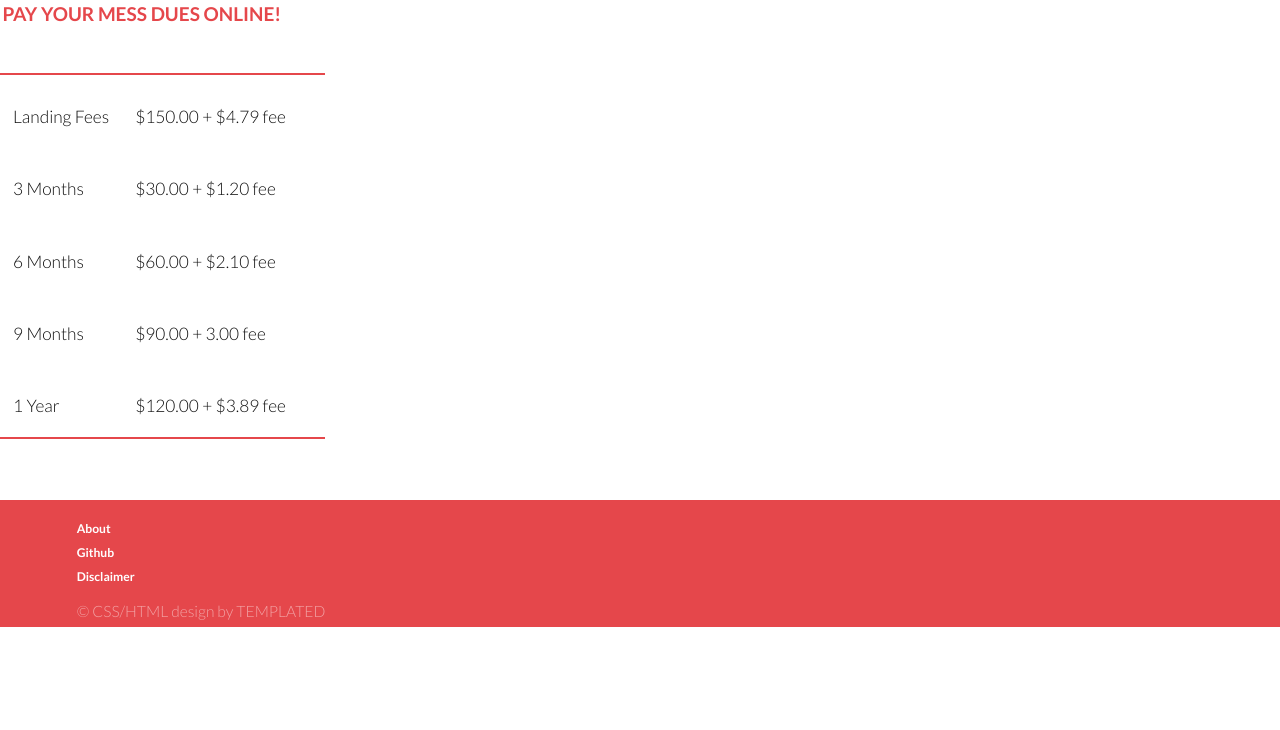
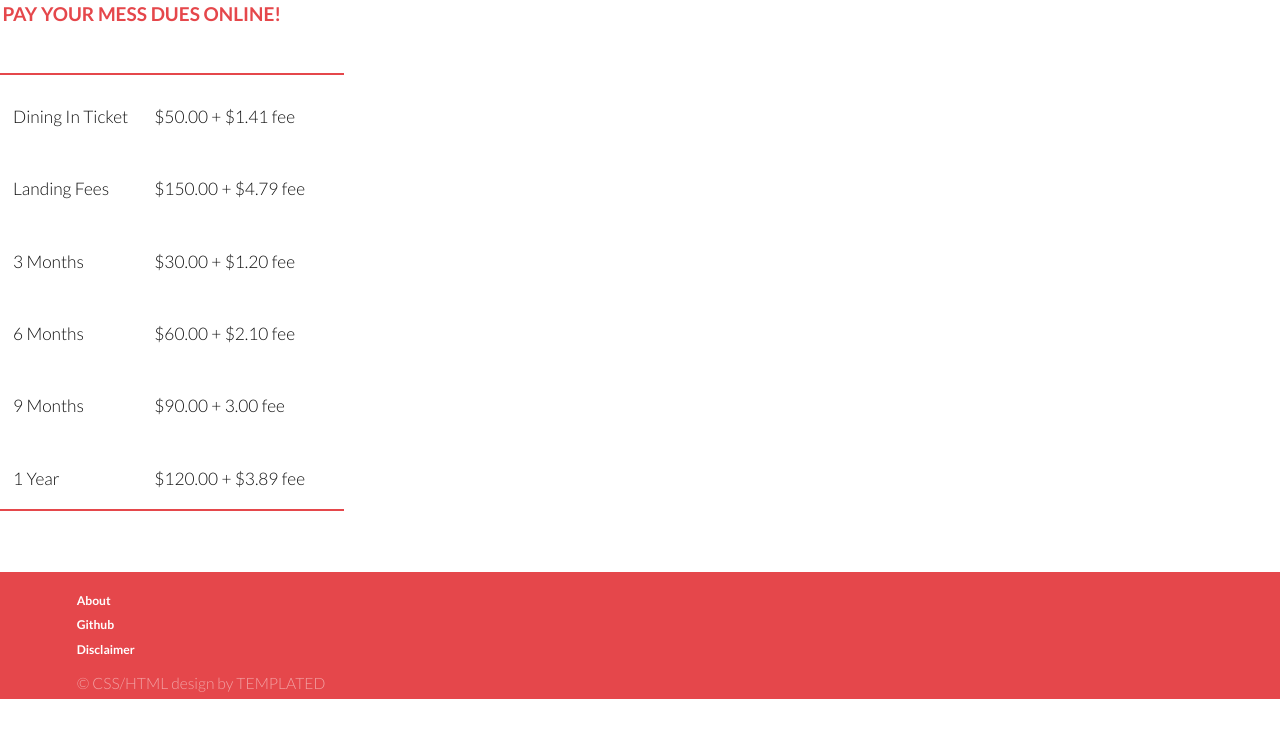
Before and after one commit to DickJ/vt3, a Flask app: page /dues in a window 1280 px wide. Shown: the part 87-817 px from the top of the page. Before the commit the page ends 714 px from the top, so only its background shows below. Run offline with Flask 2, Linux system fonts and the light colour scheme; parts of the project's set-up code (start-up, migrations or seed data) failed here and were passed over; some libraries are stand-ins or nearby versions.

Commit message:
Dining In Ticket Purchase

```diff
--- a/app/templates/dues.html
+++ b/app/templates/dues.html
@@ -23,6 +23,25 @@
                     </thead>
                     <tbody>
                         <tr>
+                            <td>Dining In Ticket</td>
+                            <td>$50.00 + $1.41 fee</td>
+                            <td>
+                                <form action="/dues" method="POST">
+                                  {{ form.hidden_tag() }}
+                                  <input type="hidden" name="amount" value="5141">
+                                  <script
+                                    src="https://checkout.stripe.com/checkout.js" class="stripe-button"
+                                    data-key="pk_test_3NqedUZkYW5OeMPG1tXQOCOV"
+                                    data-amount="5141"
+                                    data-name="$50 Landing Fees"
+                                    data-description="+$1.41 Credit Card Fee"
+                                    data-image="static/images/vt3.png"
+                                    data-locale="auto">
+                                  </script>
+                                </form>
+                            </td>
+                        </tr>
+                        <tr>
                             <td>Landing Fees</td>
                             <td>$150.00 + $4.79 fee</td>
                             <td>
@@ -31,7 +50,7 @@
                                   <input type="hidden" name="amount" value="15479">
                                   <script
                                     src="https://checkout.stripe.com/checkout.js" class="stripe-button"
-                                    data-key="pk_live_Hj1E6oPxWFQMFSFo1O1q5C2t"
+                                    data-key="pk_test_3NqedUZkYW5OeMPG1tXQOCOV"
                                     data-amount="15479"
                                     data-name="$150 Landing Fees"
                                     data-description="+$4.79 Credit Card Fee"
@@ -50,7 +69,7 @@
                                   <input type="hidden" name="amount" value="3120">
                                   <script
                                     src="https://checkout.stripe.com/checkout.js" class="stripe-button"
-                                    data-key="pk_live_Hj1E6oPxWFQMFSFo1O1q5C2t"
+                                    data-key="pk_live_lGm77qI6A2EPB8voZy39FTg7"
                                     data-amount="3120"
                                     data-name="3 Months Dues - $30"
                                     data-description="+$1.20 Credit Card Fee"
@@ -69,7 +88,7 @@
                                   <input type="hidden" name="amount" value="6210">
                                   <script
                                     src="https://checkout.stripe.com/checkout.js" class="stripe-button"
-                                    data-key="pk_live_Hj1E6oPxWFQMFSFo1O1q5C2t"
+                                    data-key="pk_live_lGm77qI6A2EPB8voZy39FTg7"
                                     data-amount="6210"
                                     data-name="6 Months Dues - $60"
                                     data-description="+$2.10 Credit Card Fee"
@@ -88,7 +107,7 @@
                                   <input type="hidden" name="amount" value="9300">
                                   <script
                                     src="https://checkout.stripe.com/checkout.js" class="stripe-button"
-                                    data-key="pk_live_Hj1E6oPxWFQMFSFo1O1q5C2t"
+                                    data-key="pk_live_lGm77qI6A2EPB8voZy39FTg7"
                                     data-amount="9300"
                                     data-name="9 Months Dues - $90"
                                     data-description="+$3.00 Credit Card Fee"
@@ -107,7 +126,7 @@
                                   <input type="hidden" name="amount" value="12389">
                                   <script
                                     src="https://checkout.stripe.com/checkout.js" class="stripe-button"
-                                    data-key="pk_live_Hj1E6oPxWFQMFSFo1O1q5C2t"
+                                    data-key="pk_live_lGm77qI6A2EPB8voZy39FTg7"
                                     data-amount="12389"
                                     data-name="1 Year Dues - $120"
                                     data-description="+$3.89 Credit Card Fee"
--- a/app/views.py
+++ b/app/views.py
@@ -1,5 +1,5 @@
 from app import app, helpers
-from app.forms import SignupForm, UnsubscribeForm, BugReportForm, HolidayPartyTickets, DuesForm, MugsForm
+from app.forms import SignupForm, UnsubscribeForm, BugReportForm, HolidayPartyTickets, DuesForm, MugsForm, DiningInForm
 from classes.TextClient import TextClient
 from flask import render_template, flash, redirect
 import logging
@@ -287,6 +287,7 @@ def holiday_party():
     return render_template('holiday.html', form=form)
 '''
 
+
 @app.route('/dues', methods=['GET', 'POST'])
 def pay_dues():
     form = DuesForm()
@@ -299,7 +300,8 @@ def pay_dues():
                 '3120': '3 Month Mess Dues',
                 '6210': '6 Month Mess Dues',
                 '9300': '9 Month Mess Dues',
-                '12389': '12 Month Mess Dues'}
+                '12389': '12 Month Mess Dues',
+                '5141': 'Dining In Ticket'}
 
         try:
             charge = stripe.Charge.create(
```
